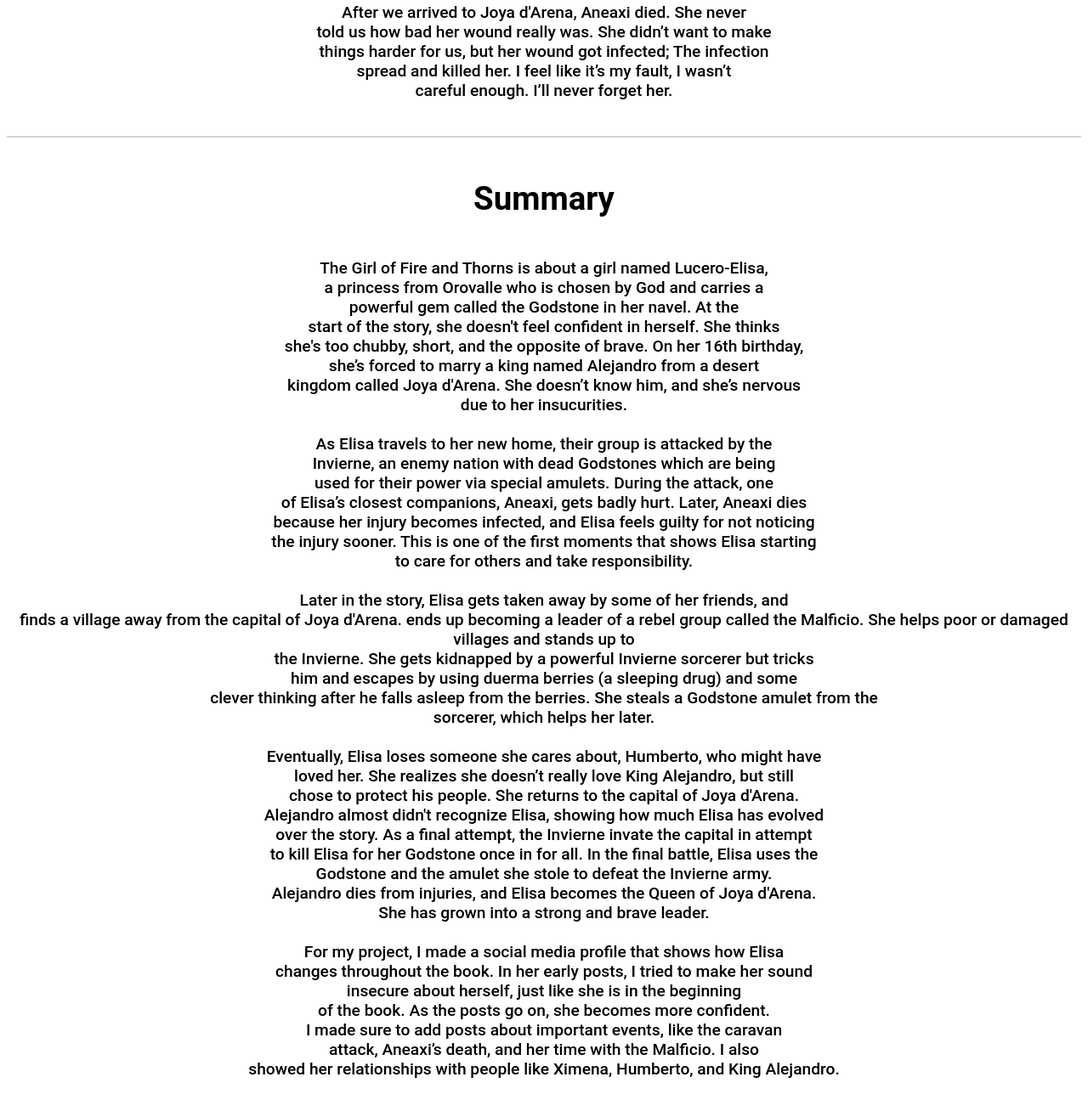
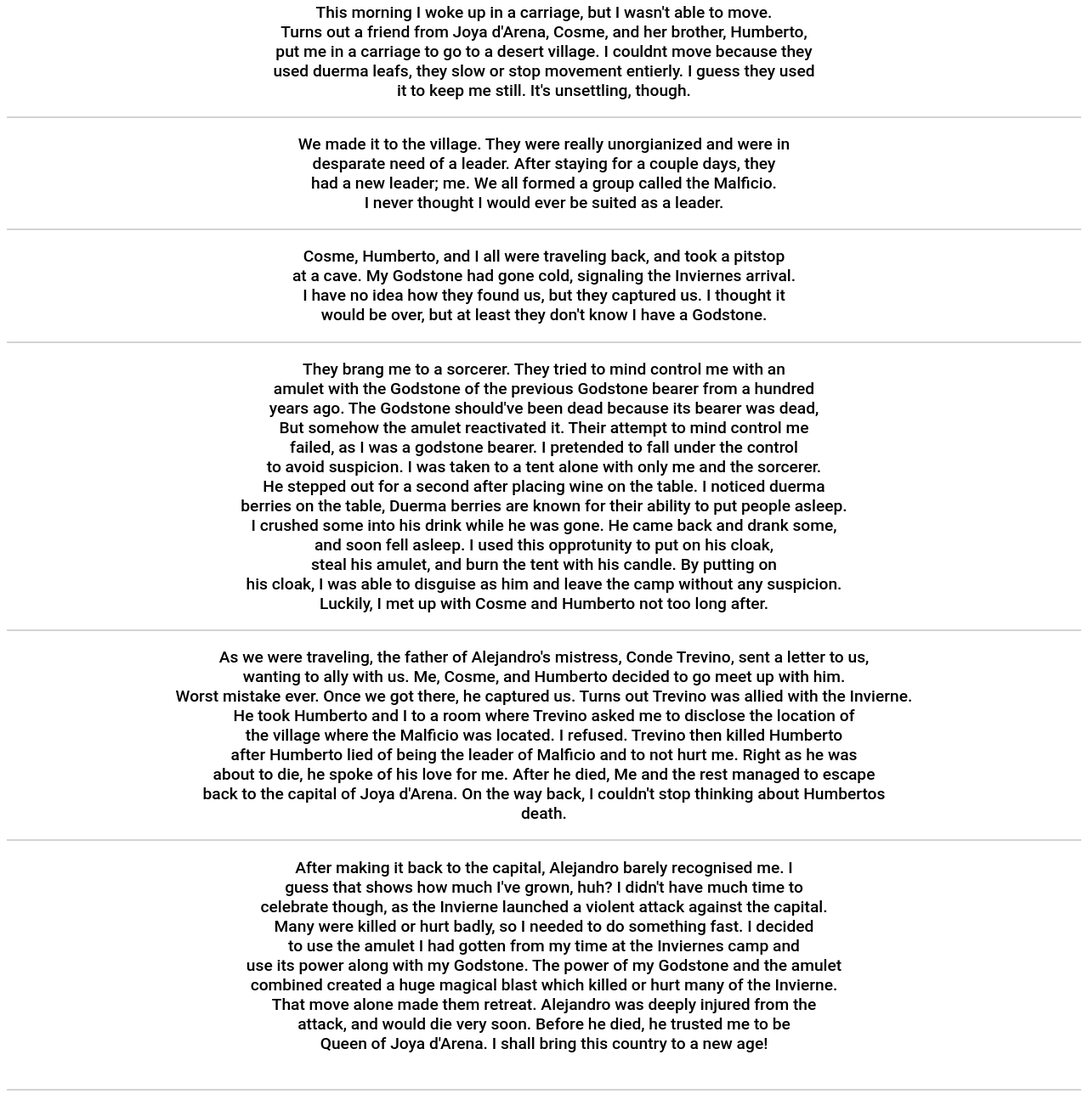
Before and after one commit to ZacharyM5677/The-Girl-Of-Fire-And-Thorns, a website: page index.html in a window 1280 px wide. Shown: the part 852-2160 px from the top of the page at 85% size. Drawn offline with Linux system fonts and the light colour scheme.

Commit message:
IM DONEEE

```diff
--- a/index.html
+++ b/index.html
@@ -54,11 +54,66 @@
         </p>
         <div class="separator"></div>
         <p>
-            After we arrived to Joya d'Arena, Aneaxi died. She never<br>
-            told us how bad her wound really was. She didn’t want to make<br>
-            things harder for us, but her wound got infected; The infection<br>
-            spread and killed her. I feel like it’s my fault, I wasn’t <br>
-            careful enough. I’ll never forget her.
+            This morning I woke up in a carriage, but I wasn't able to move.<br>
+            Turns out a friend from Joya d'Arena, Cosme, and her brother, Humberto,<br>
+            put me in a carriage to go to a desert village. I couldnt move because they<br>
+            used duerma leafs, they slow or stop movement entierly. I guess they used<br>
+            it to keep me still. It's unsettling, though.
+        </p>
+        <div class="separator"></div>
+        <p>
+            We made it to the village. They were really unorgianized and were in<br>
+            desparate need of a leader. After staying for a couple days, they<br>
+            had a new leader; me. We all formed a group called the Malficio.<br>
+            I never thought I would ever be suited as a leader.<br>
+        </p>
+        <div class="separator"></div>
+        <p>
+            Cosme, Humberto, and I all were traveling back, and took a pitstop<br>
+            at a cave. My Godstone had gone cold, signaling the Inviernes arrival.<br>
+            I have no idea how they found us, but they captured us. I thought it<br>
+            would be over, but at least they don't know I have a Godstone.<br>
+        </p>
+        <div class="separator"></div>
+        <p>
+            They brang me to a sorcerer. They tried to mind control me with an<br>
+            amulet with the Godstone of the previous Godstone bearer from a hundred<br>
+            years ago. The Godstone should've been dead because its bearer was dead,<br>
+            But somehow the amulet reactivated it. Their attempt to mind control me<br>
+            failed, as I was a godstone bearer. I pretended to fall under the control<br>
+            to avoid suspicion. I was taken to a tent alone with only me and the sorcerer.<br>
+            He stepped out for a second after placing wine on the table. I noticed duerma<br>
+            berries on the table, Duerma berries are known for their ability to put people asleep.<br>
+            I crushed some into his drink while he was gone. He came back and drank some,<br>
+            and soon fell asleep. I used this opprotunity to put on his cloak,<br>
+            steal his amulet, and burn the tent with his candle. By putting on<br>
+            his cloak, I was able to disguise as him and leave the camp without any suspicion.<br>
+            Luckily, I met up with Cosme and Humberto not too long after.
+        </p>
+        <div class="separator"></div>
+        <p>
+            As we were traveling, the father of Alejandro's mistress, Conde Trevino, sent a letter to us,<br>
+            wanting to ally with us. Me, Cosme, and Humberto decided to go meet up with him.<br>
+            Worst mistake ever. Once we got there, he captured us. Turns out Trevino was allied with the Invierne.<br>
+            He took Humberto and I to a room where Trevino asked me to disclose the location of<br>
+            the village where the Malficio was located. I refused. Trevino then killed Humberto<br>
+            after Humberto lied of being the leader of Malficio and to not hurt me. Right as he was<br>
+            about to die, he spoke of his love for me. After he died, Me and the rest managed to escape<br>
+            back to the capital of Joya d'Arena. On the way back, I couldn't stop thinking about Humbertos<br>
+            death.<br>
+        </p>
+        <div class="separator"></div>
+        <p>
+            After making it back to the capital, Alejandro barely recognised me. I<br>
+            guess that shows how much I've grown, huh? I didn't have much time to<br>
+            celebrate though, as the Invierne launched a violent attack against the capital.<br>
+            Many were killed or hurt badly, so I needed to do something fast. I decided<br>
+            to use the amulet I had gotten from my time at the Inviernes camp and<br>
+            use its power along with my Godstone. The power of my Godstone and the amulet<br>
+            combined created a huge magical blast which killed or hurt many of the Invierne.<br>
+            That move alone made them retreat. Alejandro was deeply injured from the<br>
+            attack, and would die very soon. Before he died, he trusted me to be<br>
+            Queen of Joya d'Arena. I shall bring this country to a new age!
         </p>
         <br>
         <div class="separator"></div>
```
